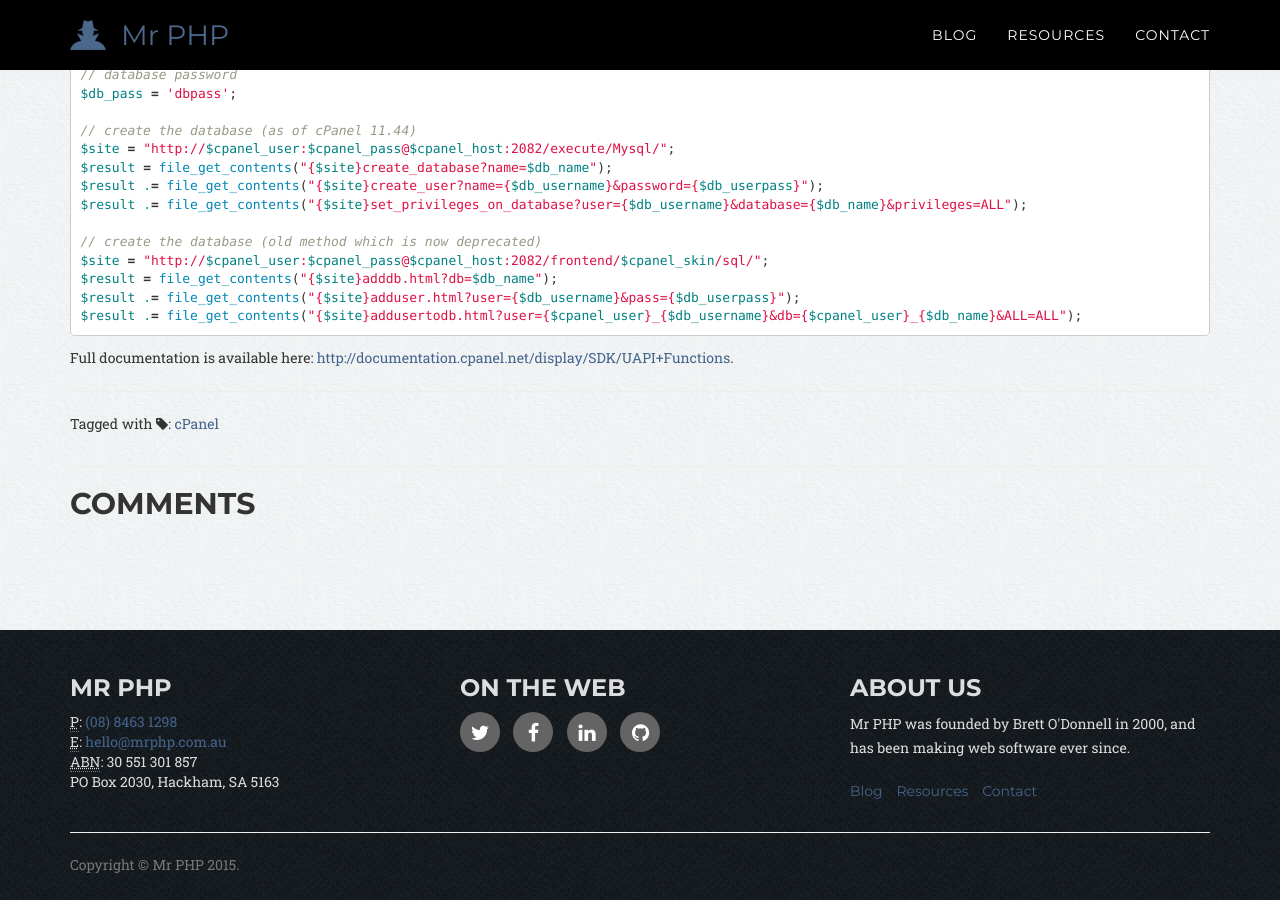
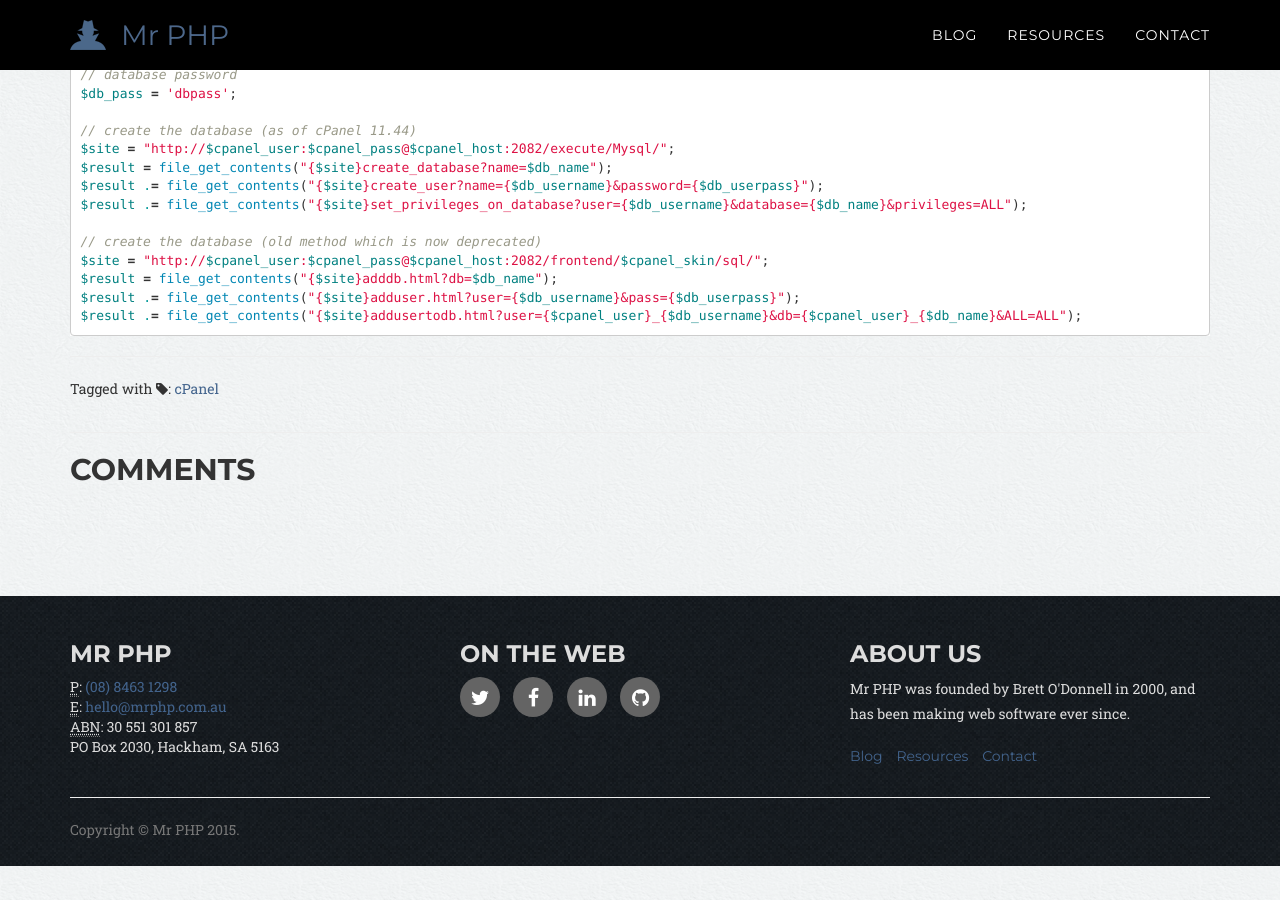
Before and after one commit to mr-php/mr-php.github.io, a Jekyll site: the page built from _posts/2007-07-21-create-a-cpanel-database.md, in a window 1280 px wide and 900 px high, scrolled down 817 px. Built offline with Jekyll 4.4.1, drawn with Linux system fonts in a browser that asks for light colours; nearby versions of some CDN libraries; some web fonts are replaced; Markdown is read by kramdown in place of the engine named in the settings; comment, search, counter and statistics services are not loaded; after the commit the page ends 1683 px from its top, so only the background shows below that.

Commit message:
remove broken links

````diff
--- a/_posts/2007-07-21-create-a-cpanel-database.md
+++ b/_posts/2007-07-21-create-a-cpanel-database.md
@@ -4,7 +4,7 @@ title: Create a cPanel Database
 tags: [cpanel]
 redirect_from:
 - /blog/create-cpanel-database/
-- /code/create-a-cpanel-database/
+- /code/create-cpanel-database/
 - /code/create-a-cpanel-database/
 ---
 
@@ -45,6 +45,3 @@ $result = file_get_contents("{$site}adddb.html?db=$db_name");
 $result .= file_get_contents("{$site}adduser.html?user={$db_username}&pass={$db_userpass}");
 $result .= file_get_contents("{$site}addusertodb.html?user={$cpanel_user}_{$db_username}&db={$cpanel_user}_{$db_name}&ALL=ALL");
 ```
-
-
-Full documentation is available here: <a href="http://documentation.cpanel.net/display/SDK/UAPI+Functions">http://documentation.cpanel.net/display/SDK/UAPI+Functions</a>.
````
Also changed, not shown: _posts/2007-07-21-create-a-cpanel-ftp-account.md (+0 -2 lines), _posts/2007-07-21-create-a-cpanel-subdomain.md (+0 -2 lines), _posts/2007-07-21-create-a-whm-cpanel-account.md (+0 -2 lines).
